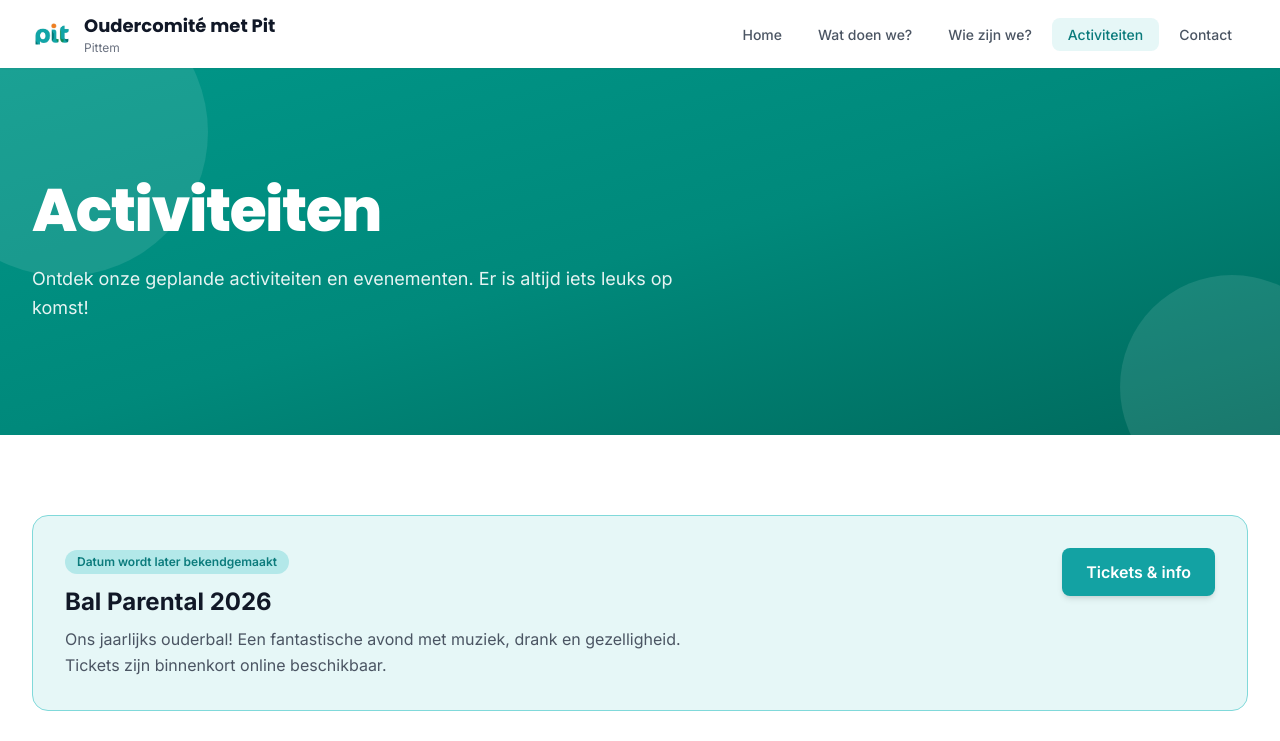
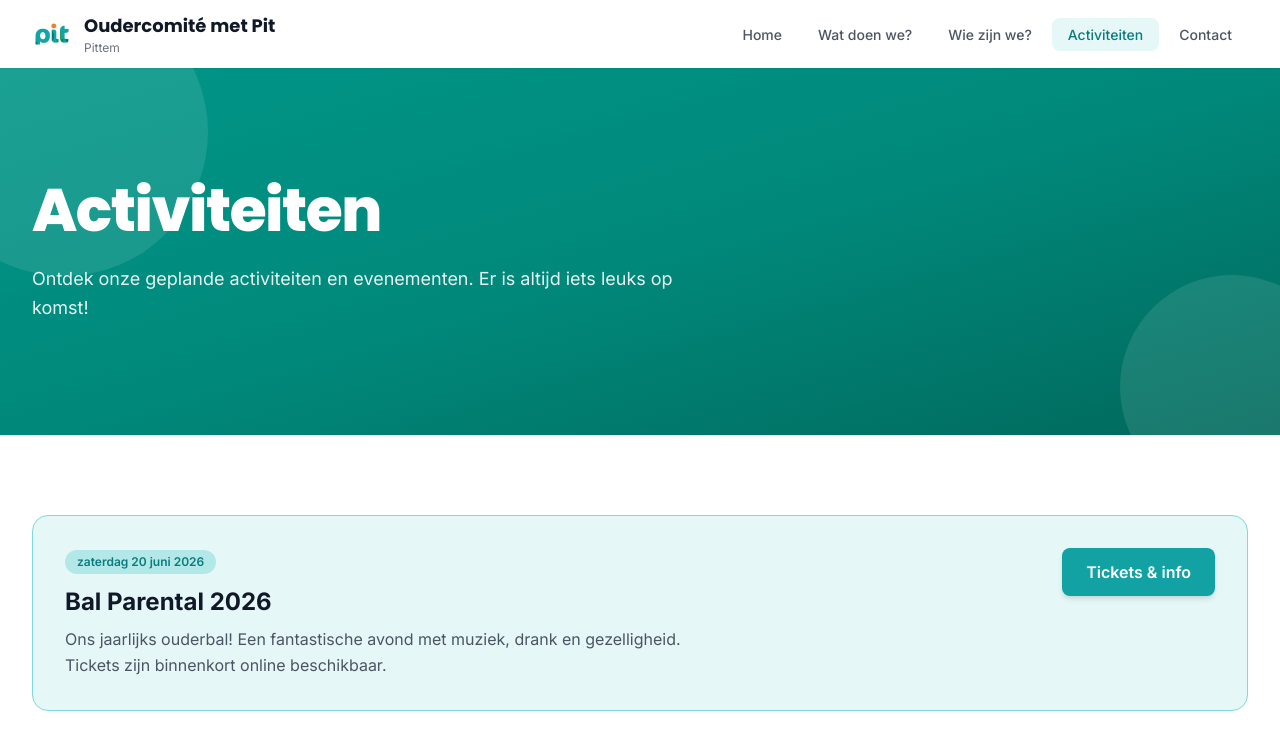
Before and after one commit to ArnaudVerschelde/ocpittem-website, a React (Vite) app in the folder frontend/: page /activiteiten in a window 1280 px wide. Shown: the top 741 px of the page. Built offline with nearby package versions, Linux system fonts and the light colour scheme.

Commit message:
Update Bal Parental 2026 event date to June 20, 2026
Changed the event date for "Bal Parental 2026" from a placeholder ("Datum wordt later bekendgemaakt") to the confirmed date "zaterdag 20 juni 2026".

```diff
--- a/frontend/src/pages/ActiviteitenPage.tsx
+++ b/frontend/src/pages/ActiviteitenPage.tsx
@@ -5,7 +5,7 @@ import Section from '../components/Section';
 const events = [
   {
     title: 'Bal Parental 2026',
-    date: 'Datum wordt later bekendgemaakt',
+    date: 'zaterdag 20 juni 2026',
     description:
       'Ons jaarlijks ouderbal! Een fantastische avond met muziek, drank en gezelligheid. Tickets zijn binnenkort online beschikbaar.',
     cta: { label: 'Tickets & info', to: '/bal-parental' },
```
